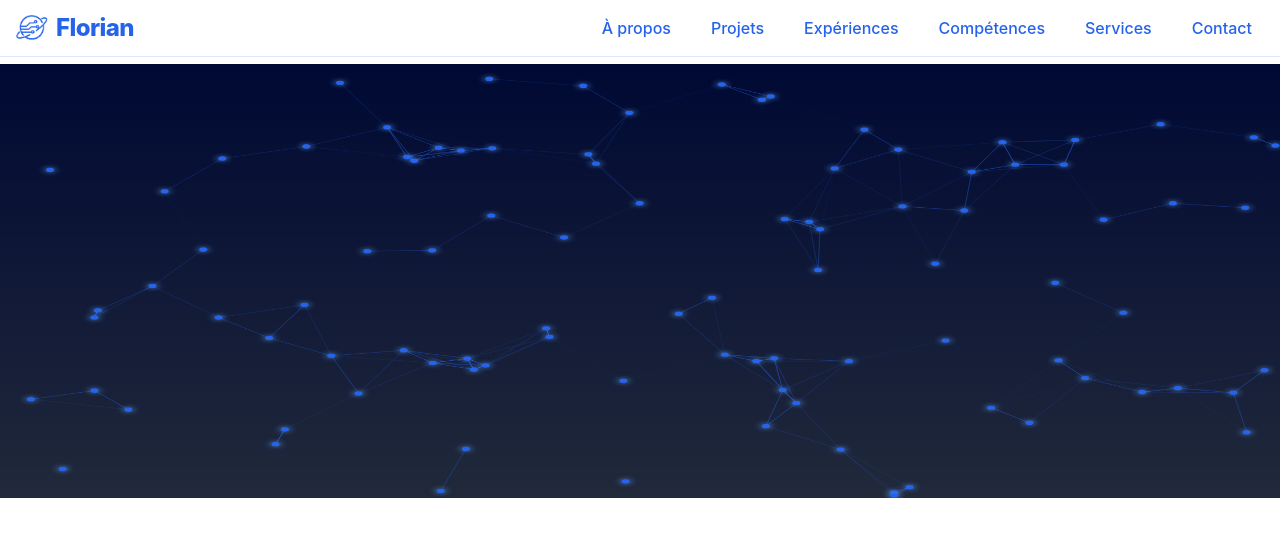
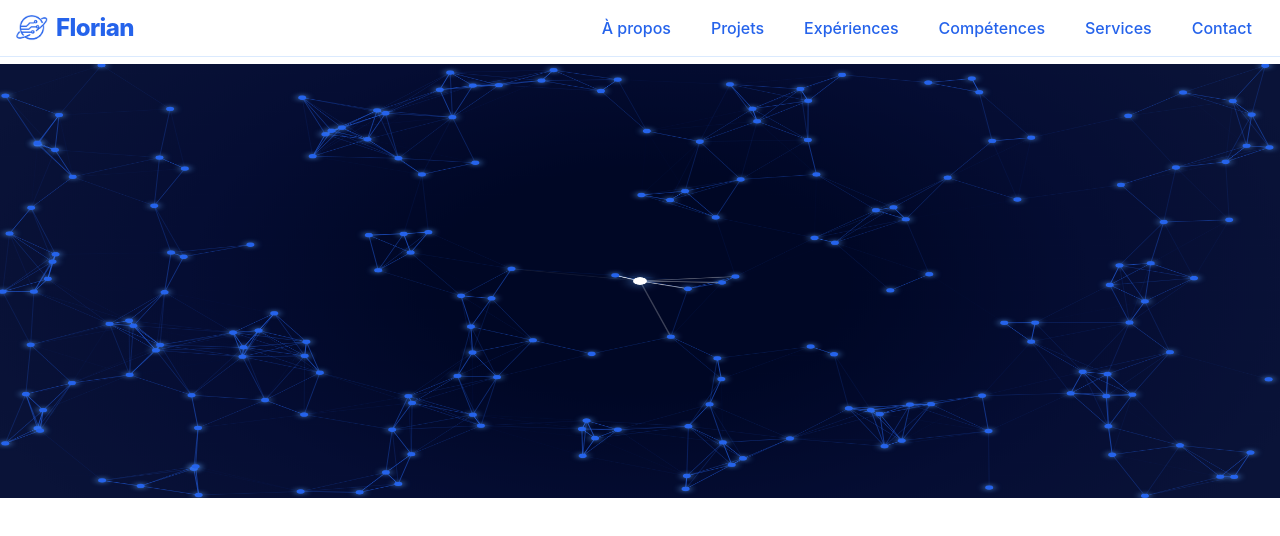
Before and after one commit to florian-grg/Website, a React (Create React App) app: page / in a window 1280 px wide. Shown: the top 536 px of the page. Built offline with nearby package versions, Linux system fonts and the light colour scheme.

Commit message:
feat: enhance neural network background animation with increased points and mouse interaction

```diff
--- a/src/components/NeuralNetworkBackground.jsx
+++ b/src/components/NeuralNetworkBackground.jsx
@@ -10,8 +10,9 @@ export default function NeuralNetworkBackground() {
   let width = canvas.width = window.innerWidth;
   let height = canvas.height = window.innerHeight;
 
+
     // Générer des points
-    const POINTS = 96;
+    const POINTS = 192;
     const points = Array.from({ length: POINTS }, () => ({
       x: Math.random() * width,
       y: Math.random() * height,
@@ -19,18 +20,28 @@ export default function NeuralNetworkBackground() {
       vy: (Math.random() - 0.5) * 0.5
     }));
 
+    // Neurone souris
+    let mouse = { x: width / 2, y: height / 2 };
+    function handleMouseMove(e) {
+      const rect = canvas.getBoundingClientRect();
+      mouse.x = e.clientX - rect.left;
+      mouse.y = e.clientY - rect.top;
+    }
+    window.addEventListener('mousemove', handleMouseMove);
+
     function draw() {
         ctx.clearRect(0, 0, width, height);
         // Fond dégradé bleu foncé -> bleu clair
         ctx.save();
         ctx.globalAlpha = 1;
-        const gradient = ctx.createLinearGradient(0, 0, 0, height);
-        gradient.addColorStop(0, "#000933ff"); // bleu foncé
-        gradient.addColorStop(1, "#21293bff"); // bleu plus clair
+        const gradient = ctx.createRadialGradient(width / 2, height / 2, 200, width / 2, height / 2, height - 100);
+        gradient.addColorStop(0, "#000725ff");
+        gradient.addColorStop(0.5, "#050d33ff");
+        gradient.addColorStop(1, "#0a1338ff");
         ctx.fillStyle = gradient;
         ctx.fillRect(0, 0, width, height);
         ctx.restore();
-      // Lignes entre points proches
+      // Lignes entre points proches (points)
       for (let i = 0; i < POINTS; i++) {
         for (let j = i + 1; j < POINTS; j++) {
           const dx = points[i].x - points[j].x;
@@ -45,6 +56,18 @@ export default function NeuralNetworkBackground() {
             ctx.stroke();
           }
         }
+        // Lignes entre chaque point et la souris
+        const dxm = points[i].x - mouse.x;
+        const dym = points[i].y - mouse.y;
+        const distm = Math.sqrt(dxm * dxm + dym * dym);
+        if (distm < 140) {
+          ctx.strokeStyle = `rgba(255,255,255,${1 - distm / 140})`;
+          ctx.lineWidth = 1.5;
+          ctx.beginPath();
+          ctx.moveTo(points[i].x, points[i].y);
+          ctx.lineTo(mouse.x, mouse.y);
+          ctx.stroke();
+        }
       }
       // Points
       for (let p of points) {
@@ -56,6 +79,14 @@ export default function NeuralNetworkBackground() {
         ctx.fill();
         ctx.shadowBlur = 0;
       }
+      // Neurone souris (point blanc)
+      ctx.beginPath();
+      ctx.arc(mouse.x, mouse.y, 7, 0, 2 * Math.PI);
+      ctx.fillStyle = "#fff";
+      ctx.shadowColor = "#60a5fa";
+      ctx.shadowBlur = 16;
+      ctx.fill();
+      ctx.shadowBlur = 0;
     }
 
     function animate() {
@@ -77,6 +108,7 @@ export default function NeuralNetworkBackground() {
     window.addEventListener('resize', handleResize);
     return () => {
       window.removeEventListener('resize', handleResize);
+      window.removeEventListener('mousemove', handleMouseMove);
     };
   }, []);
 
--- a/src/pages/About.jsx
+++ b/src/pages/About.jsx
@@ -111,7 +111,7 @@ const About = () => (
             <span className="text-sm text-gray-500">Strasbourg (67) • Né le 16/10/2003</span>
           </p>
           <p className="text-gray-700">
-            Curieux, rigoureux et persévérant, j’ai développé un esprit critique et une forte capacité à résoudre des problèmes complexes.
+            Curieux, rigoureux et persévérant, j'ai développé un esprit critique et une forte capacité à résoudre des problèmes complexes.
           </p>
         </div>
       </motion.div>
```
